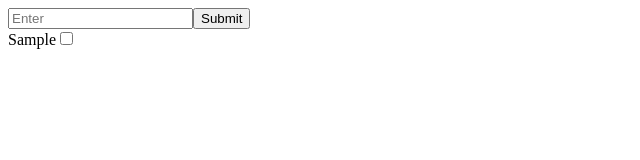
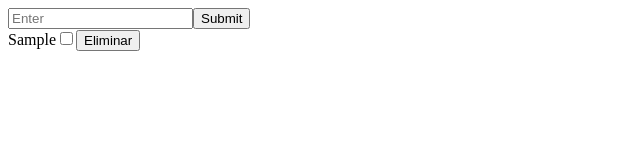
Before and after one commit to Lopezlena89/TodoApp, a React (Vite) app: page / in a window 1280 px wide. Both pictures are taken after typing "Sample" into the empty fields and a click on the button "Submit". Shown: the top 160 px of the page, without its empty margins (0-640 px from the left). Built offline with nearby package versions, Linux system fonts and the light colour scheme.

Commit message:
Se agrego boton aliminar

```diff
--- a/src/App.jsx
+++ b/src/App.jsx
@@ -14,9 +14,13 @@ export const App = () => {
       }
     }
 
+    const delate = (id)=>{
+     setItems([...items].filter(todo =>todo.id !== id))
 
+    }
 
     const tarea = (event)=>{
+
       setItems(
         items.map(lista=>(lista.name == event.name )?{...lista, done: !lista.done}:lista )
       )
@@ -32,6 +36,7 @@ export const App = () => {
 
     useEffect(() => {
       localStorage.setItem('value',JSON.stringify(items))
+
     }, [items])
 
 
@@ -42,7 +47,7 @@ export const App = () => {
 
       {
         items.map((list)=>(
-          <ListRode key={list.name} newList={list} oncheck={tarea} />
+          <ListRode key={list.name} newList={list} oncheck={tarea} eliminar={delate}/>
 
         ))
 
--- a/src/components/ListRode.jsx
+++ b/src/components/ListRode.jsx
@@ -1,19 +1,19 @@
 
-export const ListRode = ({newList, oncheck}) => {
+export const ListRode = ({newList, oncheck,eliminar}) => {
 
 
 
     return (
      <>
-      <form >
+      <div >
                 {newList.name}
                 <input type="checkbox"
                 checked={newList.done}
                 onChange={()=>{oncheck(newList)}}
                 />
+               <button onClick={()=>eliminar(newList.id)}>Eliminar</button>
 
-
-        </form>
+        </div>
 
 
     </>
```
